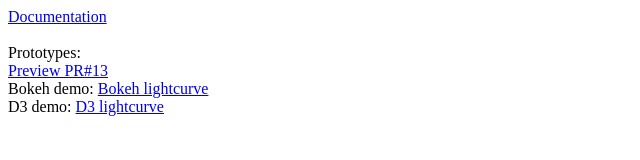
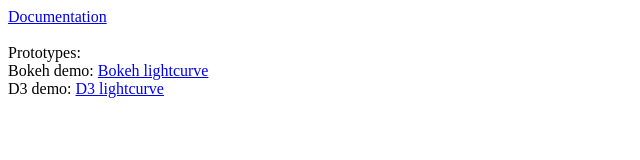
Before and after one commit to esg-epfl-apc/astrojsvis, a plain HTML site: page index.html in a window 1280 px wide. Shown: the whole page, without its empty margins (0-640 px from the left). Drawn offline with Linux system fonts and the light colour scheme.

```diff
--- a/index.html
+++ b/index.html
@@ -7,7 +7,6 @@
         <br><br>
         Prototypes:
         <div id="previews">
-<a href="https://esg-epfl-apc.github.io/astrojsvis/pr-preview/pr-13/">Preview PR#13</a><br>
             Bokeh demo: <a href="https://esg-epfl-apc.github.io/astrojsvis/manual-preview-pr/pr-5/lc_demo.html">Bokeh lightcurve</a><br>
             D3 demo: <a href="https://esg-epfl-apc.github.io/astrojsvis/manual-preview-pr/pr-6/demo.html">D3 lightcurve</a><br>
         </div>
```
